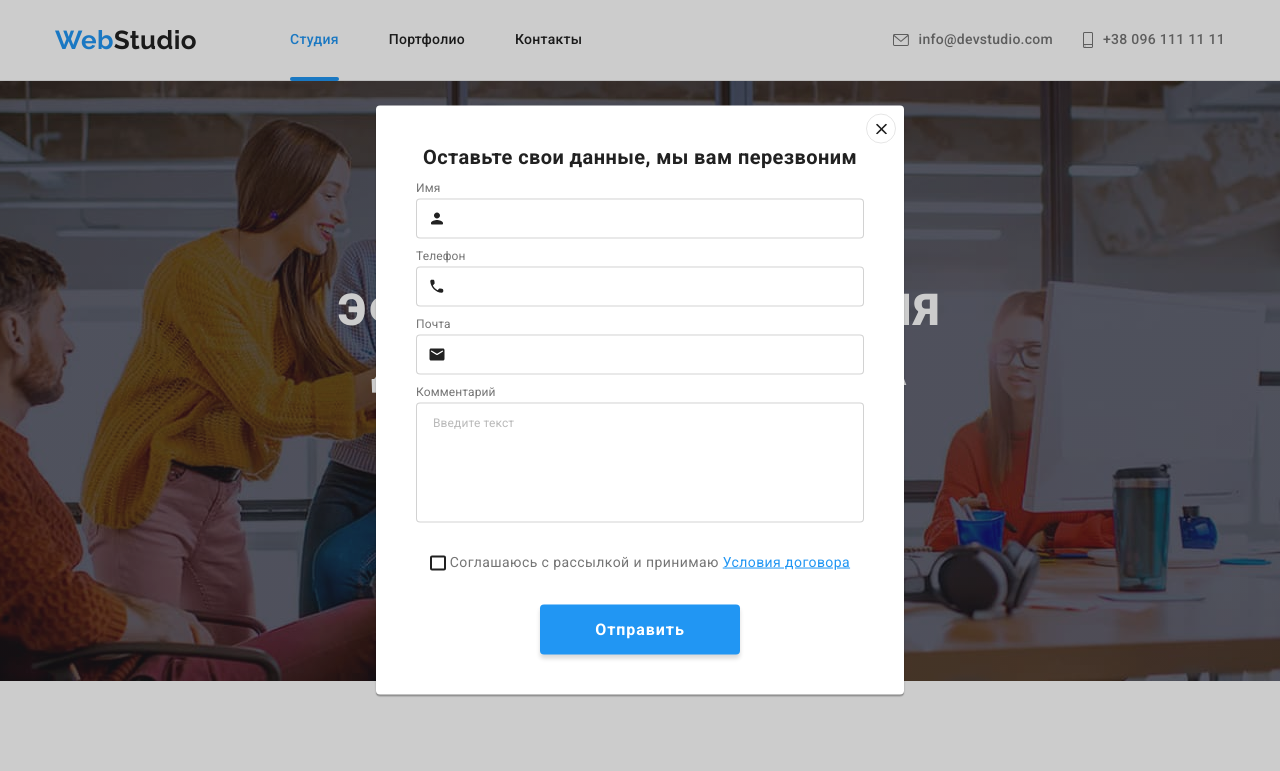
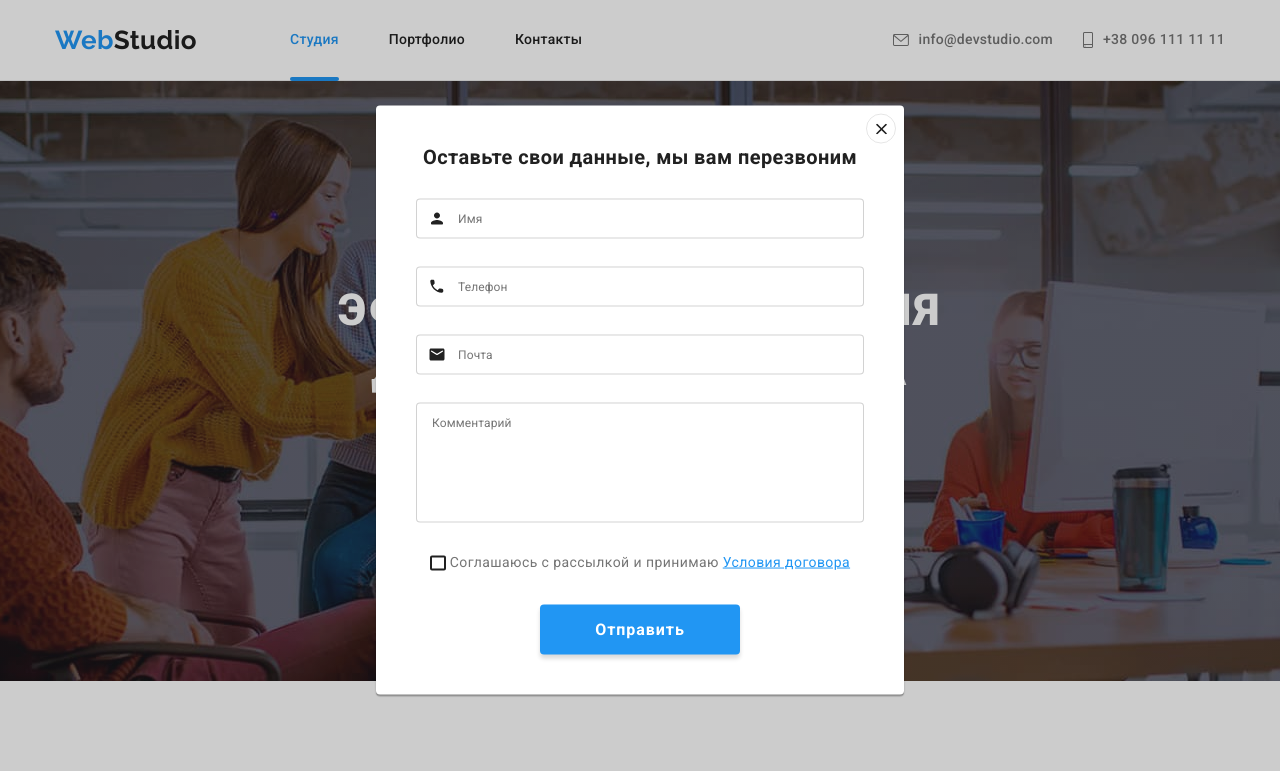
Before and after one commit to Falconoff/goit-markup-hw-08, a plain HTML site: page index.html in a window 1280 px wide. Both pictures are taken after a click on the button "Заказать услугу". Shown: the top 771 px of the page. Drawn offline with nearby package versions, Linux system fonts and the light colour scheme.

Commit message:
add animation for modal inputs

```diff
--- a/index.html
+++ b/index.html
@@ -681,7 +681,6 @@
 
         <form class="form" autocomplete="off">
           <label class="form__field">
-            <span class="form__label">Имя</span>
             <input
               class="form__input"
               type="text"
@@ -689,15 +688,16 @@
               title="Введите своё имя"
               minlength="2"
               maxlength="30"
+              placeholder="Иван Иванович"
               required
             />
+            <span class="form__label">Имя</span>
             <svg class="form__icon" width="18" height="18">
               <use href="./images/icons.svg#person"></use>
             </svg>
           </label>
 
           <label class="form__field">
-            <span class="form__label">Телефон</span>
             <input
               class="form__input"
               type="tel"
@@ -705,28 +705,30 @@
               title="Ведите номер телефона"
               minlength="3"
               maxlength="14"
+              placeholder="+38-000-00-00-00"
               required
             />
+            <span class="form__label">Телефон</span>
             <svg class="form__icon" width="18" height="18">
               <use href="./images/icons.svg#phone"></use>
             </svg>
           </label>
 
           <label class="form__field">
-            <span class="form__label">Почта</span>
             <input
               class="form__input"
               type="email"
               name="email"
               title="Введите почтовый ящик"
+              placeholder="example@mail.com"
             />
+            <span class="form__label">Почта</span>
             <svg class="form__icon" width="18" height="18">
               <use href="./images/icons.svg#email"></use>
             </svg>
           </label>
 
-          <label class="form__field">
-            <span class="form__label">Комментарий</span>
+          <label class="form__field textarea__field">
             <textarea
               class="form__input form__textarea"
               name="form-comments"
@@ -734,6 +736,7 @@
               title="Тут можно написать свой комментарий"
               maxlength="200"
             ></textarea>
+            <span class="form__label textarea__label">Комментарий</span>
           </label>
 
           <div class="agreement">
--- a/sass/components/_modal-form.scss
+++ b/sass/components/_modal-form.scss
@@ -6,6 +6,9 @@
 
   &:last-child {
     margin-bottom: 20px;
+  }
+  &:focus-within .form__label {
+    color: var(--accent-color);
   }
 }
 
@@ -29,29 +32,30 @@
   .form__field:focus-within & {
     outline: none;
     border-color: var(--accent-color);
+
+    &::placeholder {
+      color: var(--placeholder-text-color);
+    }
   }
 
   &::placeholder {
-    color: var(--placeholder-text-color);
+    color: transparent;
+    transition: color var(--trans-duration) var(--timing-function);
   }
-}
-
-.form__textarea {
-  resize: none;
-  height: 120px;
-
-  padding: 12px 16px;
-  overflow: auto;
 }
 
 .form__label {
   position: absolute;
-  bottom: calc(100% + 4px);
+  top: 50%;
+  transform: translateY(-50%);
+  left: 42px;
 
   font-size: 12px;
   line-height: 1.17;
   letter-spacing: 0.01em;
   color: var(--second-color);
+
+  transition: transform var(--trans-duration) var(--timing-function);
 }
 
 .form__icon {
@@ -65,6 +69,29 @@
   .form__field:focus-within & {
     fill: var(--accent-color);
   }
+}
+
+.form__input:not(:placeholder-shown) + .form__label,
+.form__field:focus-within .form__label {
+  transform: translate(-42px, -36px);
+}
+
+.form__textarea {
+  resize: none;
+  height: 120px;
+
+  padding: 12px 16px;
+  overflow: auto;
+}
+
+.textarea__label {
+  top: 20px;
+  left: 16px;
+}
+
+.form__textarea:not(:placeholder-shown) + .textarea__label,
+.textarea__field:focus-within .textarea__label {
+  transform: translate(-15px, -37px);
 }
 
 .agreement {
```
Also changed, not shown: css/main.css, css/main.min.css, 3 other files.
